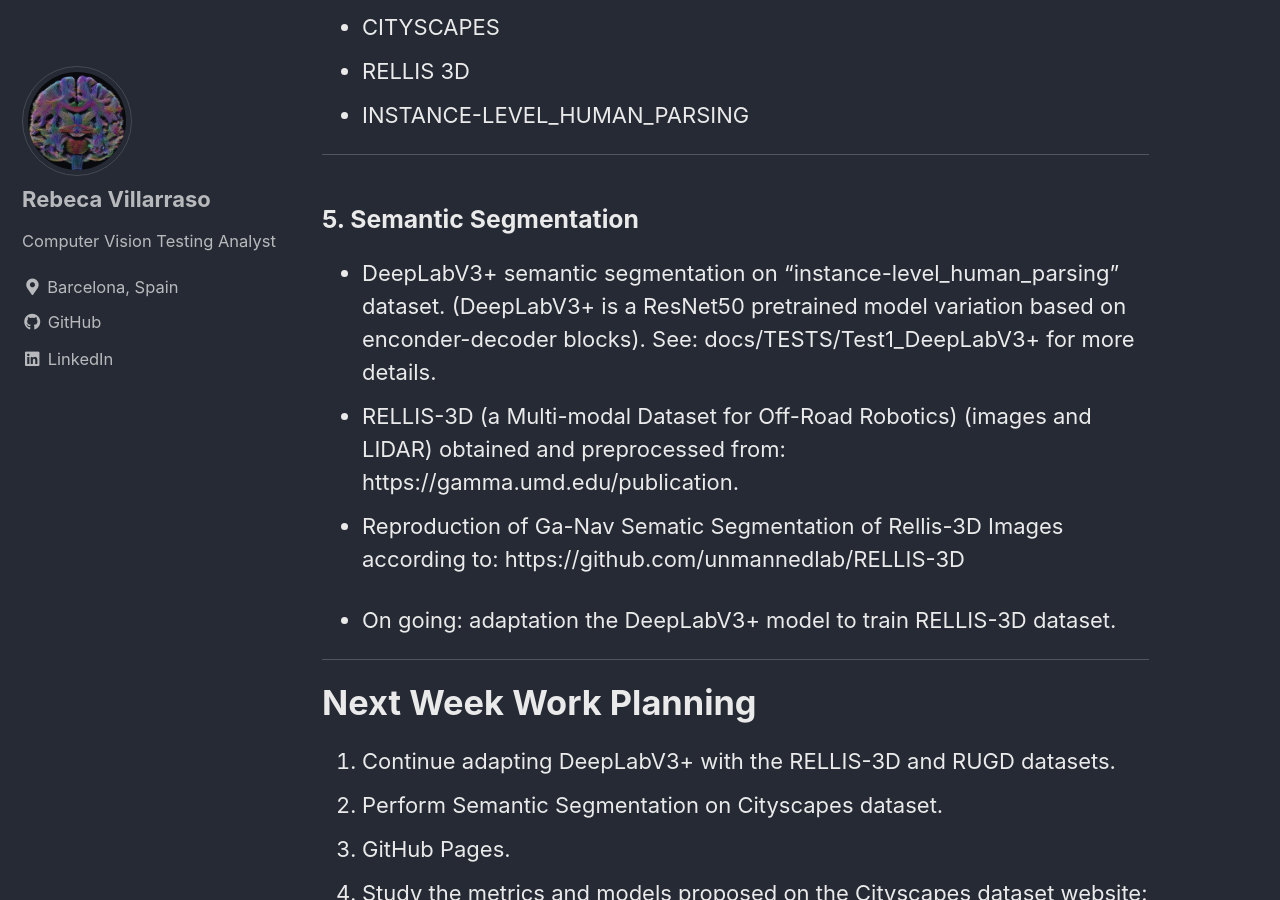
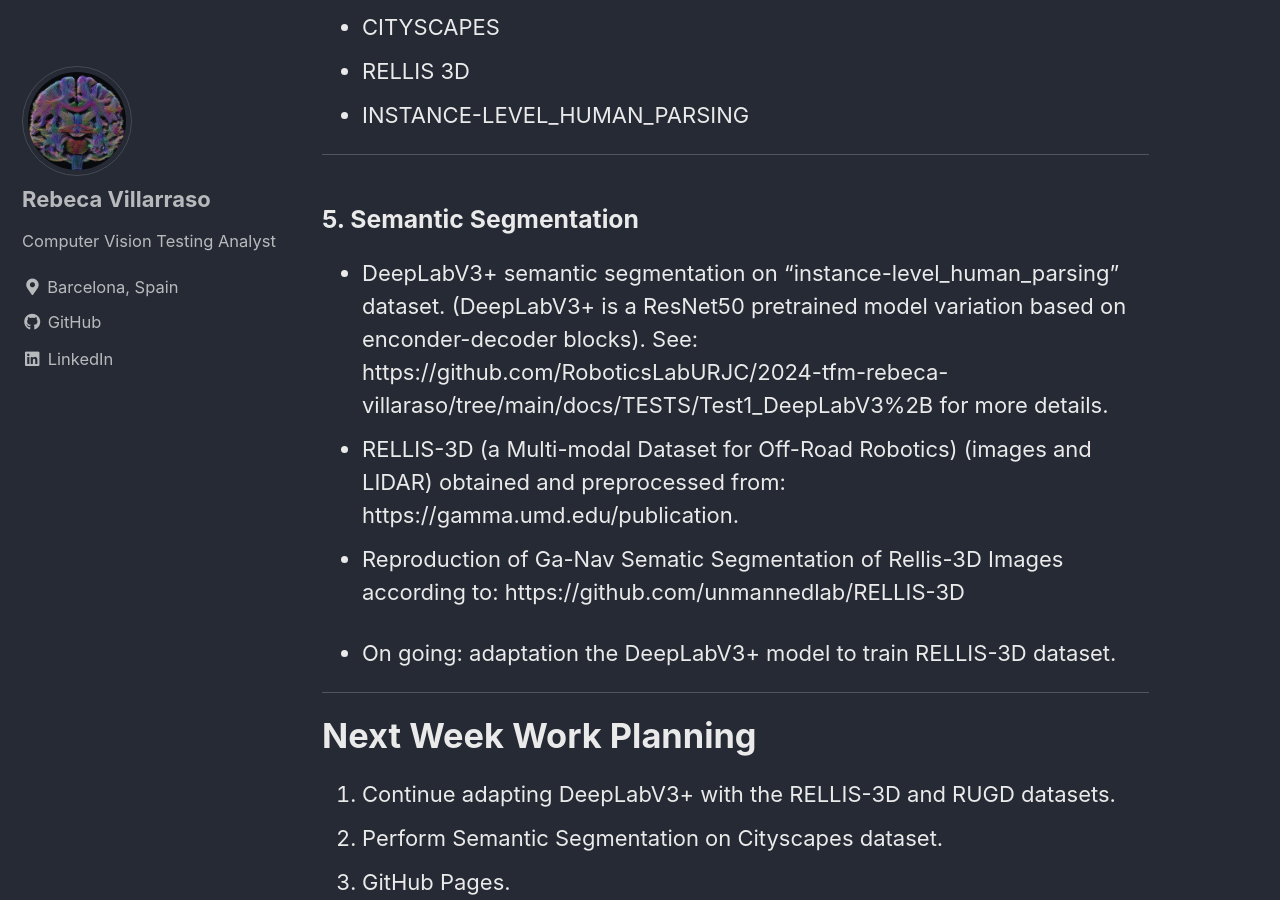
Before and after one commit to RoboticsLabURJC/2024-tfm-rebeca-villaraso, a Jekyll site: the page built from docs/_posts/2024-03-08-Week-1.md, in a window 1280 px wide and 900 px high, scrolled down 1587 px. Built offline with Jekyll 4.4.1, drawn with Linux system fonts in a browser that asks for light colours; cached includes are drawn as plain includes; part of the change alters nothing that is shown.

Commit message:
Update 2024-03-08-Week-1.md

```diff
--- a/docs/_posts/2024-03-08-Week-1.md
+++ b/docs/_posts/2024-03-08-Week-1.md
@@ -49,7 +49,7 @@ The following data sets were downloaded to the local computer:
 
 ### 5. Semantic Segmentation
 
-- DeepLabV3+ semantic segmentation on "instance-level_human_parsing" dataset. (DeepLabV3+ is a ResNet50 pretrained model variation based on enconder-decoder blocks). See: docs/TESTS/Test1_DeepLabV3+ for more details.
+- DeepLabV3+ semantic segmentation on "instance-level_human_parsing" dataset. (DeepLabV3+ is a ResNet50 pretrained model variation based on enconder-decoder blocks). See: https://github.com/RoboticsLabURJC/2024-tfm-rebeca-villaraso/tree/main/docs/TESTS/Test1_DeepLabV3%2B for more details.
 - RELLIS-3D (a Multi-modal Dataset for Off-Road Robotics) (images and LIDAR) obtained and preprocessed from: https://gamma.umd.edu/publication.
 - Reproduction of Ga-Nav Sematic Segmentation of Rellis-3D Images according to: https://github.com/unmannedlab/RELLIS-3D
 
```
